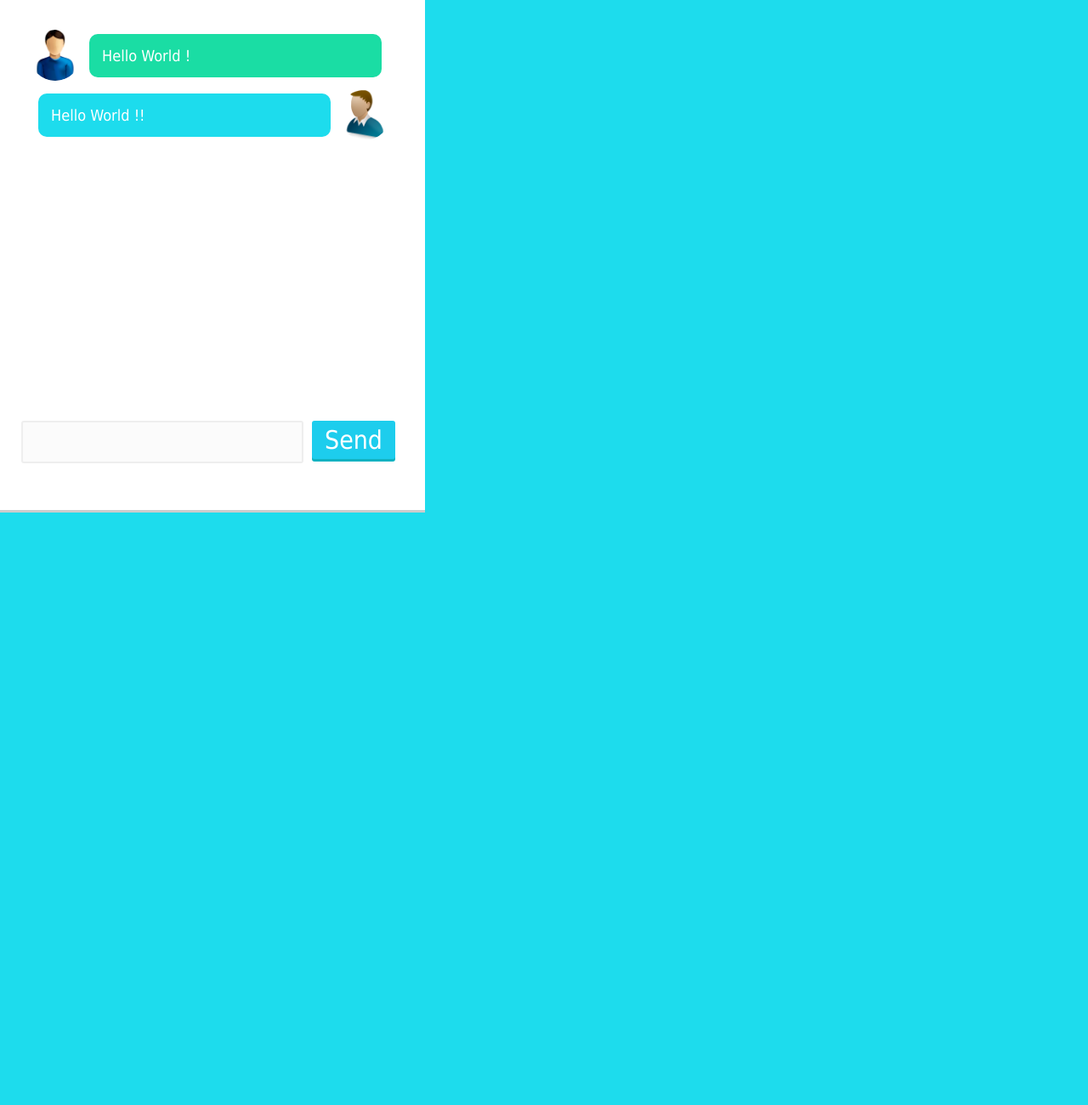
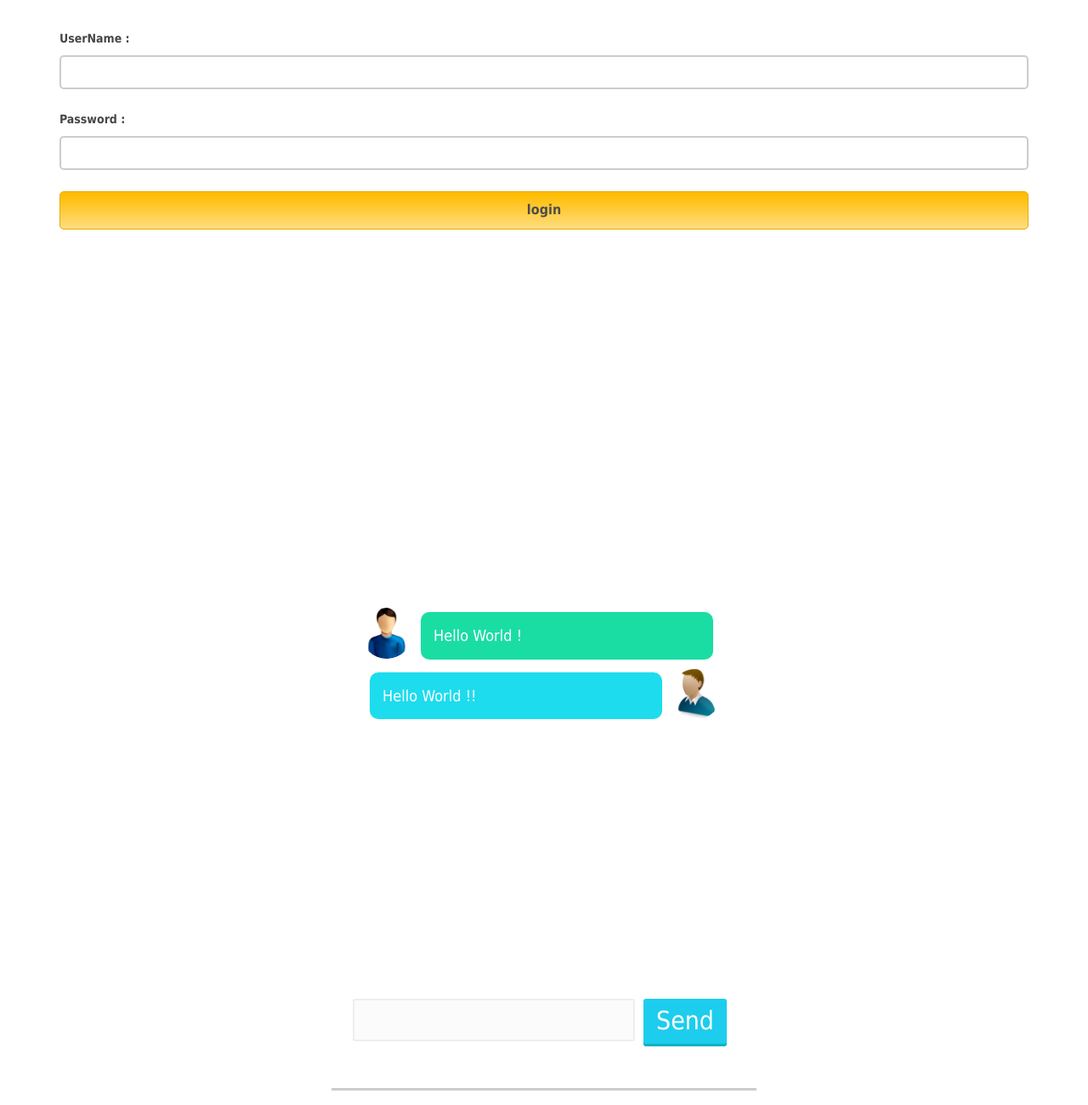
Before and after one commit to Yezekael/ChatBox, a PHP site: page / in a window 1280 px wide. Shown: the whole page at 85% size. Before the commit the page ends 603 px from the top, so only its background shows below. Run offline with PHP 8.4, Linux system fonts and the light colour scheme; some libraries are stand-ins or nearby versions.

Commit message:
added login

```diff
--- a/index.html
+++ b/index.html
@@ -2,28 +2,71 @@
 <html>
 <head>
   <title></title>
-  <link rel="stylesheet" type="text/css" href="style.css">
-</head>
+  <link rel="stylesheet" type="text/css" href="ChatBox/style.css">
+  <script src="https://ajax.googleapis.com/ajax/libs/jquery/3.2.1/jquery.min.js"></script>
+  <!-- <script src="https://maxcdn.bootstrapcdn.com/bootstrap/3.3.7/js/bootstrap.min.js"></script> -->
+  <link href="ChatBox/bootstrap-3.3.7-dist/css/bootstrap.min.css" rel="stylesheet">
+  <link href="ChatBox/bootstrap-3.3.7-dist/js/bootstrap.min.js" rel="stylesheet">
 
 <body>
+
+  <!-- <div class="modal fade" tabindex="-1" role="dialog">
+    <div class="modal-dialog" role="document">
+      <div class="modal-content">
+        <div class="modal-header">
+          <button type="button" class="close" data-dismiss="modal" aria-label="Close"><span aria-hidden="true">&times;</span></button>
+          <h4 class="modal-title">Modal title</h4>
+        </div>
+        <div class="modal-body">
+          <p>One fine body&hellip;</p>
+        </div>
+        <div class="modal-footer">
+          <button type="button" class="btn btn-default" data-dismiss="modal">Close</button>
+          <button type="button" class="btn btn-primary">Save changes</button>
+        </div>
+      </div>
+    </div>
+  </div> -->
+
+
+  <div class="container">
+    <div class="main">
+      <form id="form_id" method="post" name="myForm">
+        <label> UserName :</label>
+        <input type="text" name="userName" id="userName"/>
+        <label>Password :</label>
+        <input type="password" name="passWord" id="passWord"/>
+        <input type="button" value="login" id=submit onclick="validate()"/>
+      </form>
+    </div>
+  </div>
+
+
+
   <div class="chatbox">
     <div class="chatlogs">
 
       <div class="chat friend">
-        <div class="user_photo"><img src="img/UserOne.png"></div>
+        <div class="user_photo"><img src="ChatBox/img/UserOne.png"></div>
         <p class="chat_message">Hello World !</p>
       </div>
       <div class="chat self">
-        <div class="user_photo"><img src="img/UserTwo.png"></div>
+        <div class="user_photo"><img src="ChatBox/img/UserTwo.png"></div>
         <p class="chat_message">Hello World !!</p>
       </div>
 
+
     </div>
     <div class="chat_form">
-      <textarea></textarea>
-      <button>Send</Send>
+      <textarea id="msg"></textarea>
+      <button id="bttn">Send</Send>
     </div>
   </div>
 </body>
 
+<script>
+$("#bttn").on("click", function(){
+  $("#msg").val("");
+});
+</script>
 </html>
--- a/style.css
+++ b/style.css
@@ -3,6 +3,7 @@
   padding: 0;
   font-family: tahoma, sans-serif;
   box-sizing: border-box;
+
 }
 
 body {
@@ -15,7 +16,7 @@
   height: 600px;
   background: #fff;
   padding: 25px;
-  margin-left: 20px auto;
+  margin: 20px auto;
   box-shadow: 0 3px #ccc;
 }
 
@@ -122,3 +123,46 @@
 .chat_form button:hover {
   background: #13c8d9;
 }
+
+.container {
+  width: 900px;
+  height: 610px;
+  margin: 35px auto;
+  font-family: 'Raleway', sans-serif;;
+}
+
+input[type=text], input[type=password] {
+  width: 100%;
+  height: 40px;
+  padding: 5px;
+  margin-bottom: 25px;
+  margin-top: 5px;
+  border: 2px solid #ccc;
+  color: #4f4f4f;
+  font-size: 16px;
+  border-radius: 5px;
+}
+
+label {
+  color: #464646;
+  text-shadow: 0 1px #fff;
+  font-size: 14px;
+  font-weight: bold;
+}
+
+input[type=button] {
+  font-size: 16px;
+  background: linear-gradient(#ffbc00 5%, #ffdd7f 100%);
+  border: 1px solid #e5a900;
+  color: #4e4d4b;
+  font-weight: bold;
+  cursor: pointer;
+  width: 100%;
+  border-radius: 5px;
+  padding: 10px 0;
+  outline: none;
+}
+
+input[type=button]:hover {
+  background: linear-gradient(#ffdd7f 5%, #ffbc00 100%);
+}
```
